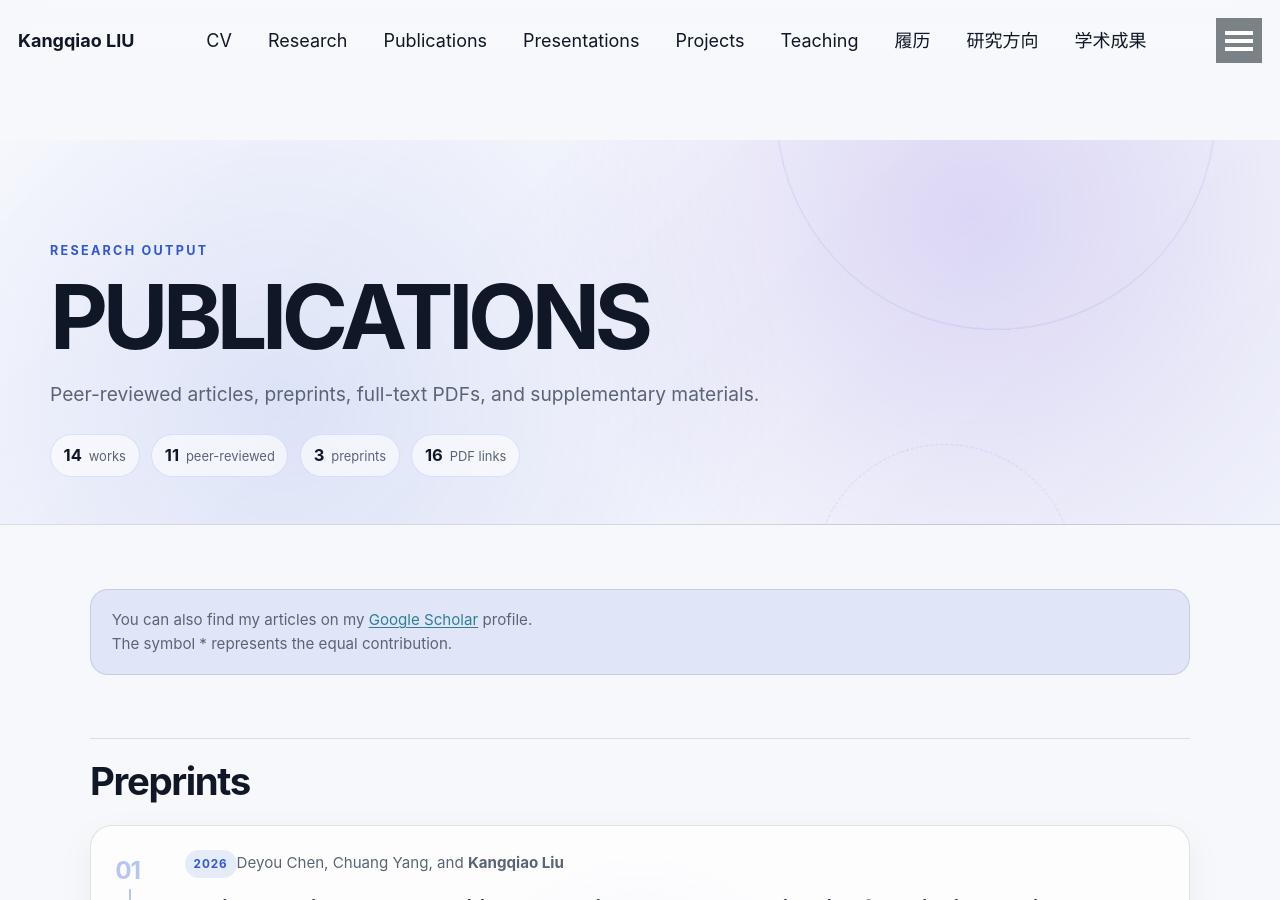
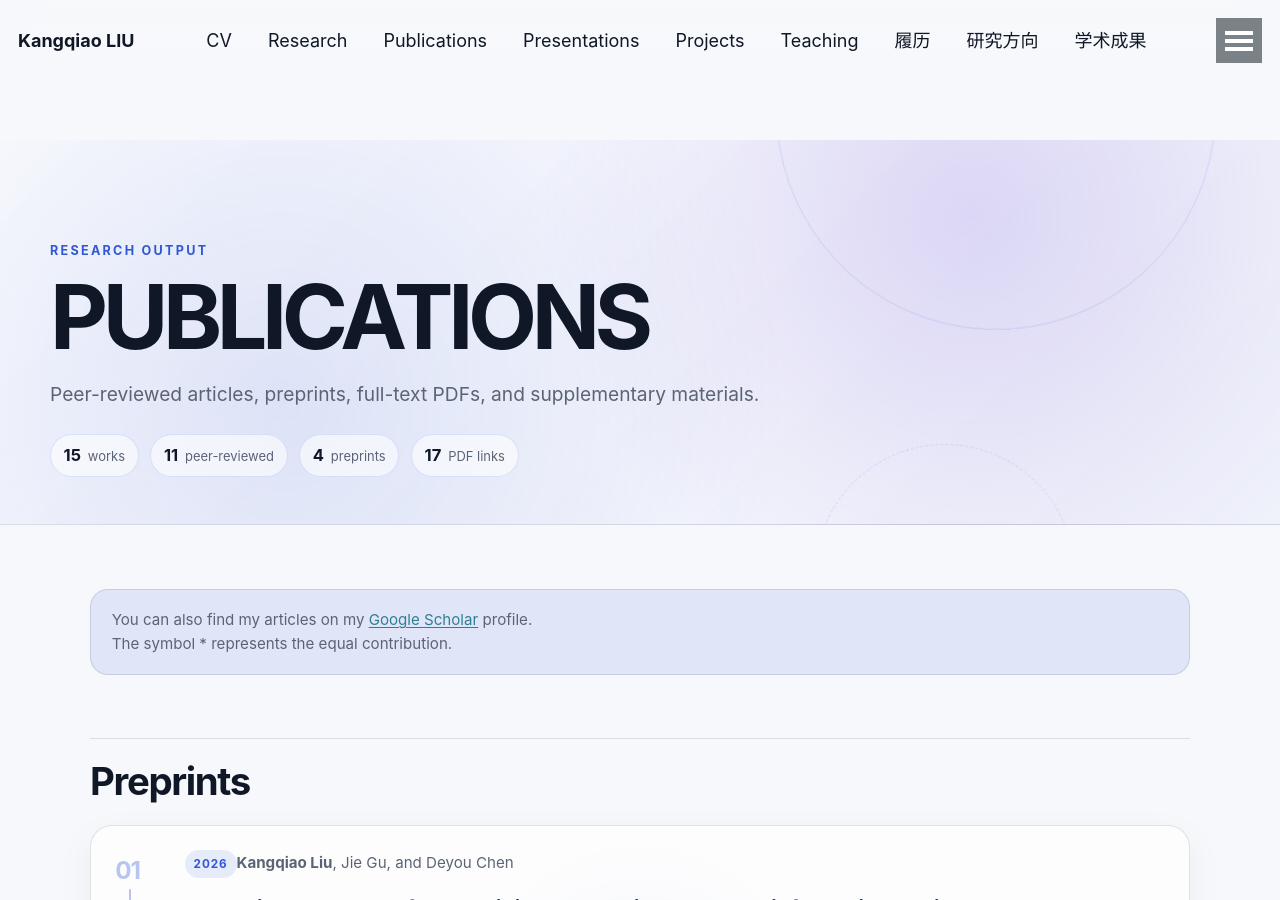
Before and after one commit to KangqiaoLiu/KangqiaoLiu.github.io, a Jekyll site: the page built from _pages/publications.md, in a window 1280 px wide and 900 px high. Built offline with Jekyll 4.4.1, drawn with Linux system fonts in a browser that asks for light colours; some of the changed text lies outside the part shown.

Commit message:
Add collective quantum information engine preprint

```diff
--- a/_pages/publications.md
+++ b/_pages/publications.md
@@ -13,13 +13,16 @@
 The symbol \* represents the equal contribution.
 
 ## **Preprints**
-1. Deyou Chen, Chuang Yang, and **Kangqiao Liu**<br />
+1. **Kangqiao Liu**, Jie Gu, and Deyou Chen<br />
+  *Collective advantage from a minimal record in a quantum information engine*<br />
+  [[arXiv:2609.24558]](https://arxiv.org/abs/2609.24558) (2026.09.21). <a href="{{ '/publications/2609.24558v1.pdf' | relative_url }}" class="btn btn--small" target="_blank" rel="noopener">PDF</a>{% include publication-feature.html id="collective_engine" lang="en" %}
+2. Deyou Chen, Chuang Yang, and **Kangqiao Liu**<br />
   *Horizon–orbit scale competition underlying chaos bound violation for spinning particles*<br />
   [[arXiv:2609.18143]](https://arxiv.org/abs/2609.18143) (2026.09.16). <a href="{{ '/publications/2609.18143v2.pdf' | relative_url }}" class="btn btn--small" target="_blank" rel="noopener">PDF</a>{% include publication-feature.html id="gravity_blackbounce" lang="en" %}
-2. **Kangqiao Liu**<br />
+3. **Kangqiao Liu**<br />
   *Classical codes violate the conjectured square-root bound for quantum random access codes*<br />
   [[arXiv:2607.15617]](https://arxiv.org/abs/2607.15617) (2026.07.20). <a href="{{ '/publications/qrac_counterexample.pdf' | relative_url }}" class="btn btn--small" target="_blank" rel="noopener">PDF</a>{% include publication-feature.html id="qrac" lang="en" %}
-3. Deyou Chen, Chuang Yang, and **Kangqiao Liu**<br />
+4. Deyou Chen, Chuang Yang, and **Kangqiao Liu**<br />
   *Chaos bound for spinning particles in Kerr-Newman-AdS black holes*<br />
   [[arXiv:2607.00432]](https://arxiv.org/abs/2607.00432) (2026.07.01). <a href="{{ '/publications/2607.00432v2.pdf' | relative_url }}" class="btn btn--small" target="_blank" rel="noopener">PDF</a>{% include publication-feature.html id="gravity_ads" lang="en" %}
 
```
